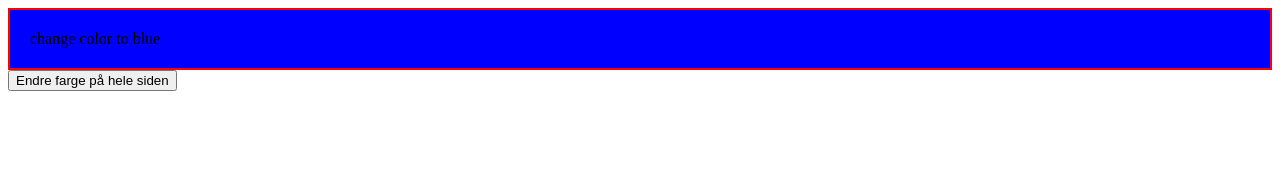
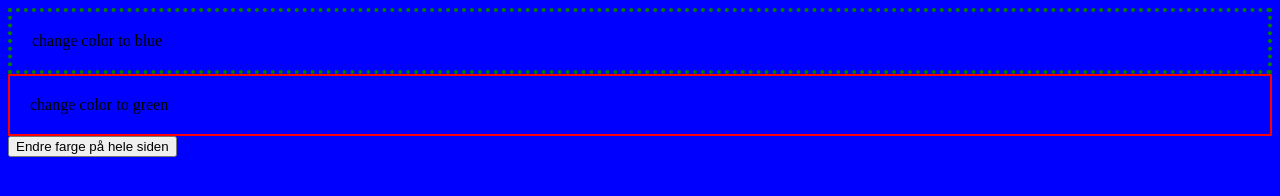
Before and after one commit to rexol1700/ReadySetGet, a plain HTML site: page mervariabler.html in a window 1280 px wide. Both pictures are taken after a click on the element "change color to blue". Drawn offline with Linux system fonts and the light colour scheme.

Commit message:
progress

```diff
--- a/mervariabler.html
+++ b/mervariabler.html
@@ -6,18 +6,22 @@
     <title>Document</title>
 
     <style>
-        #bgblue{
+        .div{
             border: red solid 2px;
             padding: 20px;
             cursor: pointer;
+        }
+
+        .active{
+            border: green dotted 4px;
         }
 
     </style>
 </head>
 <body>
 
-    <div id="bgblue" onclick="divColor('blue')">change color to blue</div>
-    <div></div>
+    <div id="Div1" class="div" onclick="divColor('blue','Div1')">change color to blue</div>
+    <div id="Div2" class="div" onclick="divColor('pink','Div2')" >change color to green</div>
     <div></div>
     <button onclick="changeBackgroundColor()">Endre farge på hele siden</button>
 
@@ -26,8 +30,9 @@
             document.body.style.backgroundColor = "green"
         }
 
-        function divColor(color){
-            document.getElementById("bgblue").style.backgroundColor = color;
+        function divColor(color,activeDiv){
+            document.getElementById(activeDiv).classList.toggle("active")
+            document.body.style.backgroundColor = color;
 
         }
 
```
